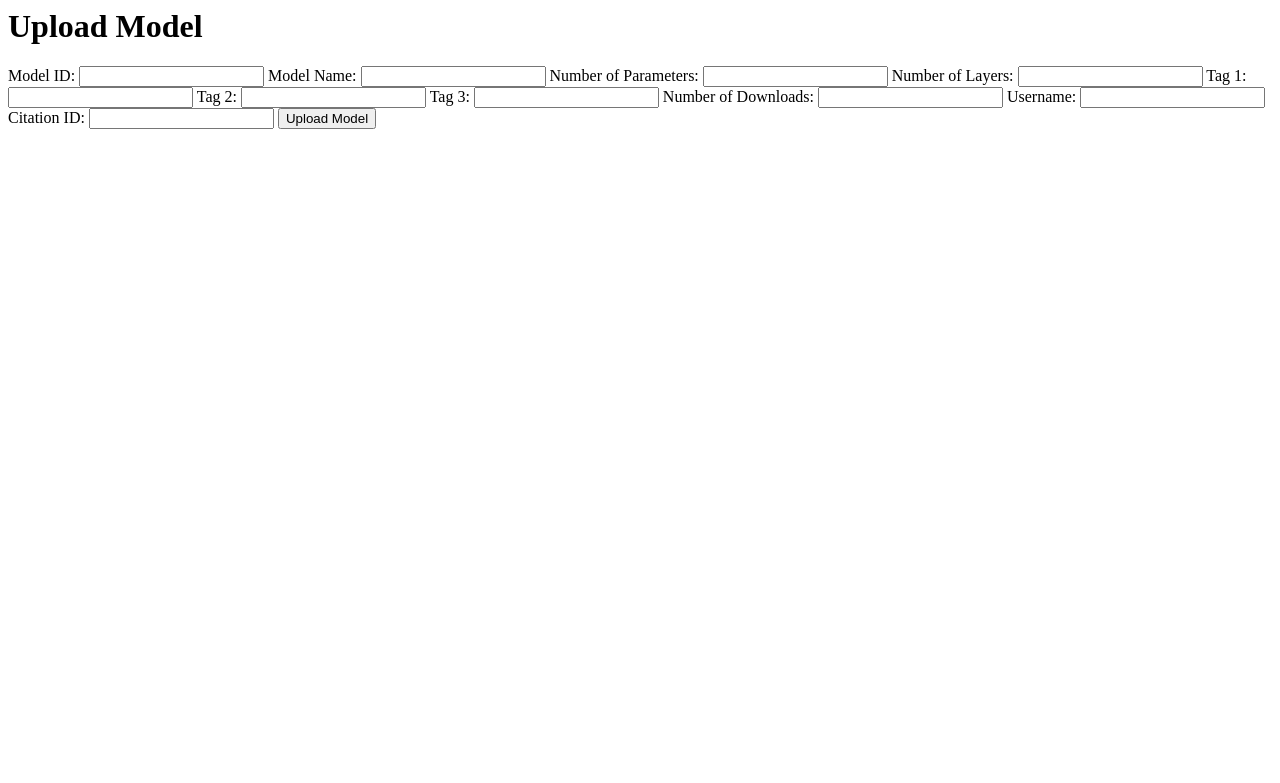
After one commit to AnvithPabba/MLArchive, a Flask app: page /upload_model_page in a window 1280 px wide. The commit adds this page. Shown: the top 783 px of the page. Run offline with Flask 3, Linux system fonts and the light colour scheme; parts of the project's set-up code (start-up, migrations or seed data) failed here and were passed over.

Commit message:
added insert into db forms - citation, dataset, model version

```diff
--- a/webserver/server.py
+++ b/webserver/server.py
@@ -12,7 +12,7 @@ import os
   # accessible as a variable in index.html:
 from sqlalchemy import *
 from sqlalchemy.pool import NullPool
-from flask import Flask, request, render_template, g, redirect, Response, abort, session
+from flask import Flask, request, render_template, g, redirect, Response, abort, session, url_for
 
 tmpl_dir = os.path.join(os.path.dirname(os.path.abspath(__file__)), 'templates')
 app = Flask(__name__, template_folder=tmpl_dir)
@@ -45,11 +45,11 @@ conn = engine.connect()
 
 # The string needs to be wrapped around text()
 
-conn.execute(text("""CREATE TABLE IF NOT EXISTS test (
-  id serial,
-  name text
-);"""))
-conn.execute(text("""INSERT INTO test(name) VALUES ('grace hopper'), ('alan turing'), ('ada lovelace');"""))
+# conn.execute(text("""CREATE TABLE IF NOT EXISTS test (
+#   id serial,
+#   name text
+# );"""))
+# conn.execute(text("""INSERT INTO test(name) VALUES ('grace hopper'), ('alan turing'), ('ada lovelace');"""))
 
 # To make the queries run, we need to add this commit line
 
@@ -175,7 +175,7 @@ def index():
 @app.route('/logging_out')
 def logging_out():
   session.clear()
-  return render_template("index.html")
+  return redirect("/")
 
 
 
@@ -212,6 +212,20 @@ def view_datasets():
     temp.append((row[0],row[1]))
 
   return render_template("datasets.html", temp=temp)
+
+
+@app.route('/citations')
+def view_citations():
+
+  cursor = conn.execute(text("SELECT * FROM citations"))
+  conn.commit()
+
+  temp = []
+
+  for row in cursor:
+    temp.append(row)
+
+  return render_template("citations.html", temp=temp)
 
 
 
@@ -329,6 +343,171 @@ def view_specific_dataset(dataset_id):
 
   return render_template("view_dataset_info.html", **context)
 
+@app.route('/upload_model_page')
+def upload_model_page():
+  return render_template("upload_model_form.html")
+
+@app.route('/upload_model', methods = ["POST"])
+def upload_model():
+
+  model_id = request.form.get("model_id")
+  model_name = request.form.get("model_name")
+  num_parameters = request.form.get("num_parameters")
+  num_layers = request.form.get("num_layers")
+  tag1 = request.form.get("tag1")
+  tag2 = request.form.get("tag2")
+  tag3 = request.form.get("tag3")
+  num_downloads = request.form.get("num_downloads")
+  username = request.form.get("username")
+  citation_id = request.form.get("citation_id")
+
+  params_dict = {
+        "model_id": model_id,
+        "model_name": model_name,
+        "num_parameters": num_parameters,
+        "num_layers": num_layers,
+        "tag1": tag1,
+        "tag2": tag2,
+        "tag3": tag3,
+        "num_downloads": num_downloads,
+        "username": username,
+        "citation_id": citation_id
+    }
+
+  query = text("INSERT INTO user_uploads_model_with_citation (model_id, model_name, num_parameters, num_layers, tag1, tag2, tag3, num_downloads, username, citation_ID) VALUES (:model_id, :model_name, :num_parameters, :num_layers, :tag1, :tag2, :tag3, :num_downloads, :username, :citation_id)")
+
+  conn.execute(query, params_dict)
+  conn.commit()
+
+  return redirect('/models')
+
+
+
+@app.route('/upload_dataset_page')
+def upload_dataset_page():
+    return render_template("upload_dataset_form.html")
+
+@app.route('/upload_dataset', methods=["POST"])
+def upload_dataset():
+    dataset_id = request.form.get("dataset_id")
+    dataset_name = request.form.get("dataset_name")
+    num_data_points = request.form.get("num_data_points")
+    num_features = request.form.get("num_features")
+    description = request.form.get("description")
+    tag1 = request.form.get("tag1")
+    tag2 = request.form.get("tag2")
+    tag3 = request.form.get("tag3")
+    username = request.form.get("username")
+    citation_id = request.form.get("citation_id")
+
+    params_dict = {
+        "dataset_id": dataset_id,
+        "dataset_name": dataset_name,
+        "num_data_points": num_data_points,
+        "num_features": num_features,
+        "description": description,
+        "tag1": tag1,
+        "tag2": tag2,
+        "tag3": tag3,
+        "username": username,
+        "citation_id": citation_id
+    }
+
+    query = text("INSERT INTO user_uploads_dataset_with_citation (dataset_id, dataset_name, num_data_points, num_features, description, tag1, tag2, tag3, username, citation_id) VALUES (:dataset_id, :dataset_name, :num_data_points, :num_features, :description, :tag1, :tag2, :tag3, :username, :citation_id)")
+
+    conn.execute(query, params_dict)
+    conn.commit()
+
+    return redirect('/datasets')
+
+
+
+
+@app.route('/upload_citation_page')
+def upload_citation_page():
+    return render_template("upload_citation_form.html")
+
+@app.route('/upload_citation', methods=["POST"])
+def upload_citation():
+    citation_id = request.form.get("citation_id")
+    author1 = request.form.get("author1")
+    author2 = request.form.get("author2")
+    year_published = request.form.get("year_published")
+    conference = request.form.get("conference")
+
+    params_dict = {
+        "citation_id": citation_id,
+        "author1": author1,
+        "author2": author2,
+        "year_published": year_published,
+        "conference": conference
+    }
+
+    query = text("INSERT INTO citations (citation_id, author1, author2, year_published, conference) VALUES (:citation_id, :author1, :author2, :year_published, :conference)")
+
+    conn.execute(query, params_dict)
+    conn.commit()
+
+    return redirect('/citations')
+
+@app.route('/upload_review_page')
+def upload_review_page():
+    return render_template("upload_review_form.html")
+
+@app.route('/upload_dataset_review', methods=["POST"])
+def upload_dataset_review():
+    review_id = request.form.get("review_id")
+    date_written = request.form.get("date_written")
+    written_review = request.form.get("written_review")
+    rating = request.form.get("rating")
+    username = request.form.get("username")
+    dataset_id = request.form.get("dataset_id")
+
+    params_dict = {
+        "review_id": review_id,
+        "date_written": date_written,
+        "written_review": written_review,
+        "rating": rating,
+        "username": username,
+        "dataset_id": dataset_id
+    }
+
+    query = text("INSERT INTO user_reviews_dataset (date_written, Review_ID, written_review, rating, Username, Dataset_ID) VALUES (:date_written, :review_id, :written_review, :rating, :username, :dataset_id)")
+
+    conn.execute(query, params_dict)
+    conn.commit()
+
+    return redirect(url_for('view_specific_dataset', dataset_id = dataset_id))
+
+
+
+
+@app.route('/upload_version_for_model/<model_id>')
+def upload_version_for_model(model_id):
+
+    return render_template("upload_model_version_form.html", model_id = model_id)
+
+@app.route('/upload_version_history/<model_id>', methods=["POST"])
+def upload_version_history(model_id):
+    time_stamp = request.form.get("time_stamp")
+    version = request.form.get("version")
+
+
+    params_dict = {
+        "model_id": model_id,
+        "time_stamp": time_stamp,
+        "version": version
+    }
+
+    query = text("INSERT INTO logs_versionhistory (model_id, time_stamp, version) VALUES (:model_id, :time_stamp, :version)")
+
+    conn.execute(query, params_dict)
+    conn.commit()
+
+    return redirect(url_for('view_specific_model', model_id = model_id))
+
+
+
 
 
 
--- a/webserver/templates/base.html
+++ b/webserver/templates/base.html
@@ -16,6 +16,7 @@
     <header>
         <a href="{{ url_for('view_models') }}">Models</a>
         <a href="{{ url_for('view_datasets') }}">Datasets</a>
+        <a href="{{ url_for('view_citations') }}">Citations</a>
 
         {% if session['username'] %}
             <a href="{{ url_for('logging_out') }}">Sign Out</a>
--- a/webserver/templates/index.html
+++ b/webserver/templates/index.html
@@ -22,4 +22,10 @@
         <p>Name of new computer scientist: <input type="text" name="name"> <input type="submit" value="Add"></p>
     </form>
     -->
+    {% if session['username'] %}
+
+    {% else %}
+        <h1>Please Log In</h1>
+    {% endif %}
+
 {% endblock %}
--- a/webserver/templates/models.html
+++ b/webserver/templates/models.html
@@ -20,4 +20,9 @@
             </tr>
         {% endfor %}
     </table>
+
+    {% if session['username'] %}
+        <a href="{{ url_for('upload_model_page') }}">Upload a Model</a>
+    {% endif %}
+
 {% endblock %}
--- /dev/null
+++ b/webserver/templates/upload_model_form.html
@@ -0,0 +1,38 @@
+<html>
+    <body>
+        <h1>Upload Model</h1>
+        <form method="POST" action="/upload_model">
+            <label for="model_id">Model ID:</label>
+            <input type="number" id="model_id" name="model_id" required>
+
+            <label for="model_name">Model Name:</label>
+            <input type="text" id="model_name" name="model_name" required>
+
+            <label for="num_parameters">Number of Parameters:</label>
+            <input type="number" id="num_parameters" name="num_parameters" required>
+
+            <label for="num_layers">Number of Layers:</label>
+            <input type="number" id="num_layers" name="num_layers" required>
+
+            <label for="tag1">Tag 1:</label>
+            <input type="text" id="tag1" name="tag1" required>
+
+            <label for="tag2">Tag 2:</label>
+            <input type="text" id="tag2" name="tag2">
+
+            <label for="tag3">Tag 3:</label>
+            <input type="text" id="tag3" name="tag3">
+
+            <label for="num_downloads">Number of Downloads:</label>
+            <input type="number" id="num_downloads" name="num_downloads" required>
+
+            <label for="username">Username:</label>
+            <input type="text" id="username" name="username" required>
+
+            <label for="citation_id">Citation ID:</label>
+            <input type="number" id="citation_id" name="citation_id" required>
+
+            <button type="submit">Upload Model</button>
+        </form>
+    </body>
+</html>
--- a/webserver/templates/view_dataset_info.html
+++ b/webserver/templates/view_dataset_info.html
@@ -37,4 +37,7 @@
             </tr>
         {% endfor %}
     </table>
+
+
+
 {% endblock %}
--- a/webserver/templates/view_model_info.html
+++ b/webserver/templates/view_model_info.html
@@ -31,4 +31,9 @@
             </tr>
         {% endfor %}
     </table>
+
+    {% if session['username']%}
+        <a href="{{ url_for('upload_version_for_model', model_id=temp[0][1]) }}">Log Model History</a>
+    {% endif %}
+
 {% endblock %}
```
Also changed, not shown: webserver/templates/citations.html (added, +33 -0 lines), webserver/templates/datasets.html (+13 -0 lines), webserver/templates/upload_citation_form.html (added, +23 -0 lines), webserver/templates/upload_dataset_form.html (added, +38 -0 lines), webserver/templates/upload_model_version_form.html (added, +15 -0 lines), webserver/templates/upload_review_form.html (added, +26 -0 lines).
